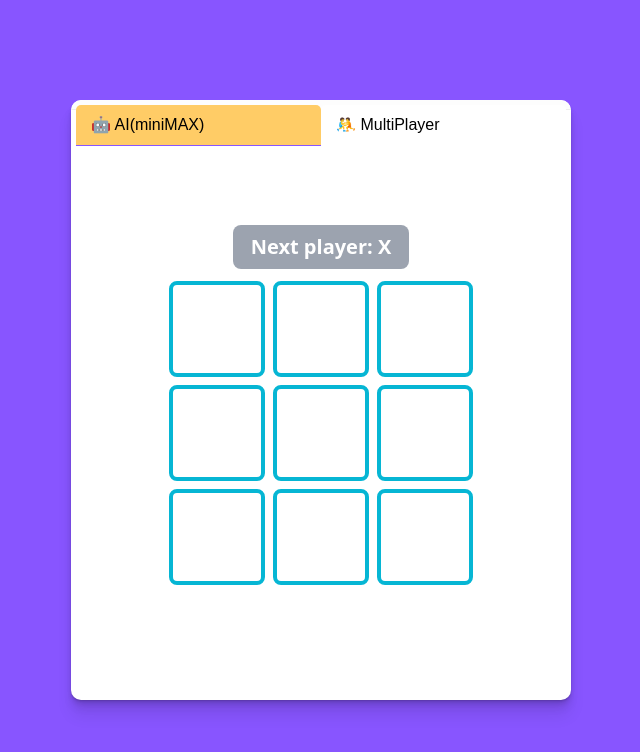
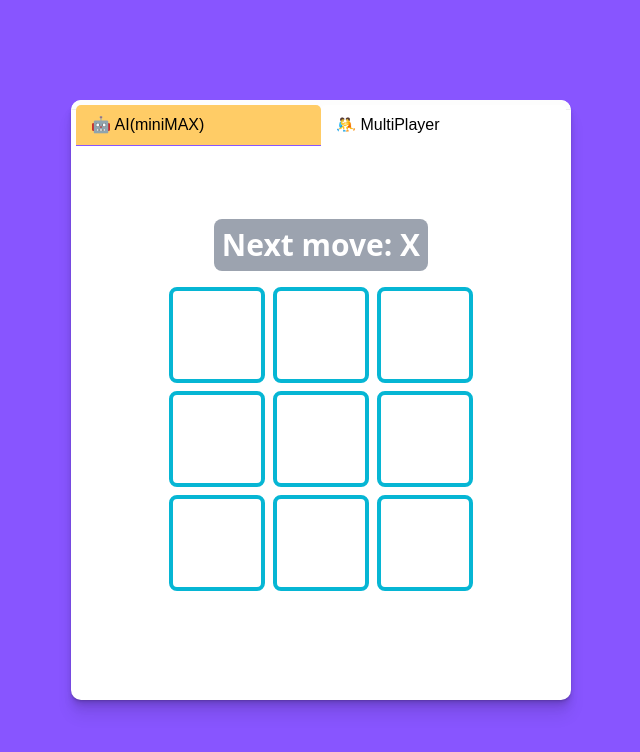
Before and after one commit to 127001sudais/Tic-Tac-Toe, a React (Create React App) app: page / in a window 1280 px wide. Shown: the top 752 px of the page, without its empty margins (319-959 px from the left). Built offline with nearby package versions, Linux system fonts and the light colour scheme.

Commit message:
minor changes

```diff
--- a/src/components/Gameboard/GameboardUI.jsx
+++ b/src/components/Gameboard/GameboardUI.jsx
@@ -6,23 +6,22 @@ const TicTacToe = () => {
   const { board, isHumanNext, winner, handleClick, restartGame } =
     useTicTacToeLogic();
 
-  // Memoized status message to avoid unnecessary recalculations.
-  const getStatusMessage = useMemo(() => {
+  const statusMessage = useMemo(() => {
     if (winner) {
       return winner === TIE ? "It's a tie!" : `Winner: ${winner}`;
     }
-    return `Next player: ${isHumanNext ? PLAYER_HUMAN : PLAYER_AI}`;
+    return `Next move: ${isHumanNext ? PLAYER_HUMAN : PLAYER_AI}`;
   }, [winner, isHumanNext]);
 
   return (
     <>
-      <div className="flex flex-col items-center justify-center">
-        {/* Display the game status or winner message */}
-        <p className="p-2 mb-3 text-xl font-bold text-center text-white bg-gray-400 rounded-lg w-44">
-          {getStatusMessage}
+      <div className="relative flex flex-col items-center justify-center">
+        {/* Status Message */}
+        <p className="p-2 mb-4 text-3xl font-bold text-center text-white bg-gray-400 rounded-lg">
+          {statusMessage}
         </p>
 
-        {/* Game board */}
+        {/* Game Board */}
         <div className="grid grid-cols-3 gap-2">
           {board.map((value, index) => (
             <button
@@ -36,11 +35,11 @@ const TicTacToe = () => {
           ))}
         </div>
 
-        {/* Restart game button */}
+        {/* Restart Game Button */}
         {winner && (
           <button
             onClick={restartGame}
-            className="p-2 mt-3 text-xl text-white bg-red-500 rounded-lg hover:bg-red-700"
+            className="absolute p-2 mt-3 text-xl text-white bg-red-500 rounded-lg top-96 hover:bg-red-700"
           >
             Restart Game
           </button>
```
